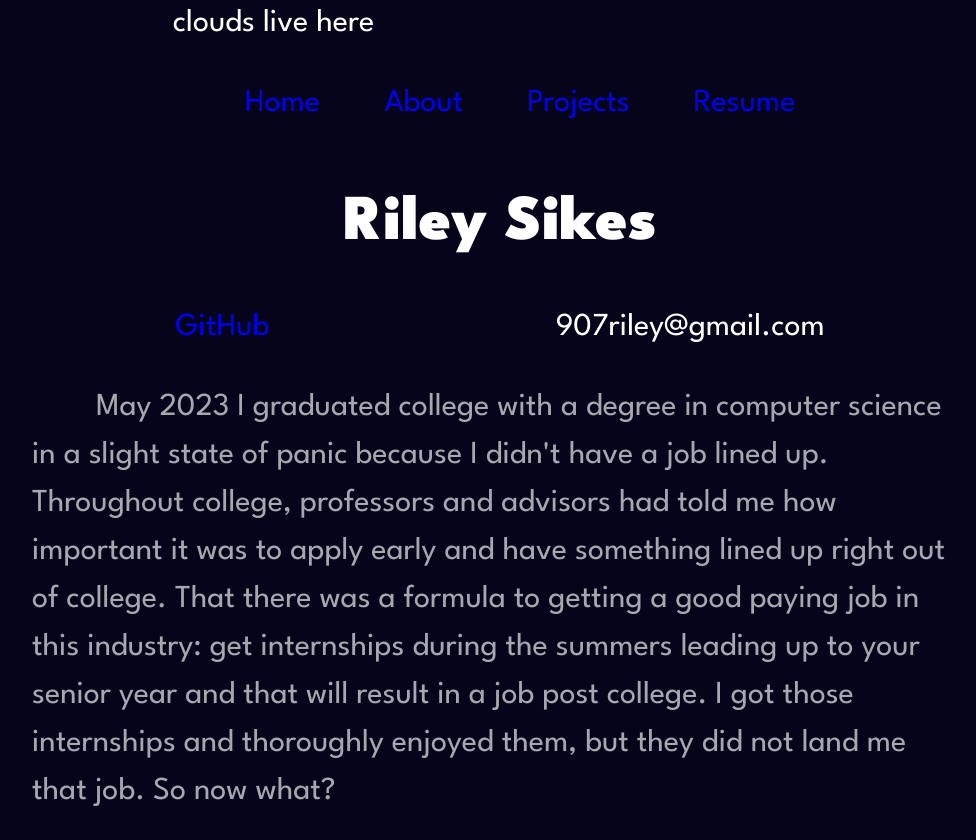
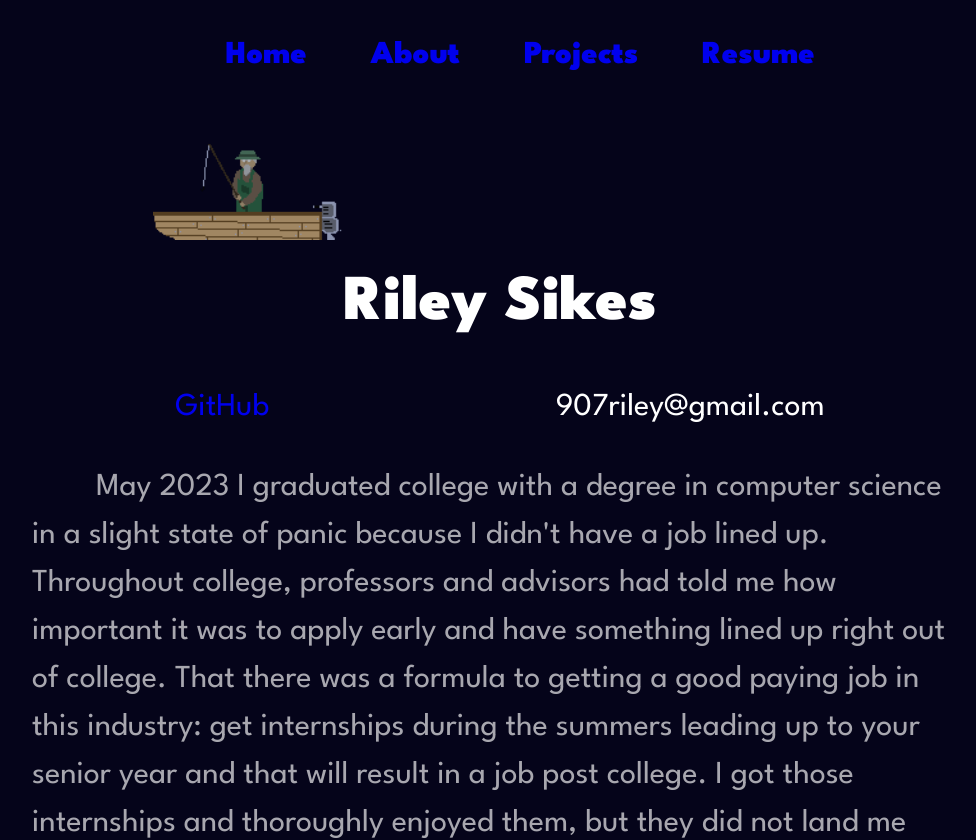
Before and after one commit to 907riley/svelte-portfolio, a Svelte app in the folder portfolio/: page / in a window 1280 px wide. Shown: the top 840 px of the page, without its empty margins (140-1116 px from the left). Built offline with nearby package versions, Linux system fonts and the light colour scheme; a web font is replaced by a local one.

Commit message:
initial boat and such setup

```diff
--- /dev/null
+++ b/portfolio/src/Boat.svelte
@@ -0,0 +1,37 @@
+<script lang="ts">
+    import { onMount } from "svelte";
+
+    export let boatImg: string = "fisherman_static.gif"
+    let mousePosition: {x: number, y: number} = { x: 0, y: 0 }
+
+
+    onMount(() => {
+        window.addEventListener('mousemove', (event) => {
+            mousePosition.x = event.clientX
+            mousePosition.y = event.clientY
+
+            let fisherman = document.getElementById("fisherman")
+            let fishermanWidth = fisherman.offsetWidth
+            fisherman.style.setProperty('left', (mousePosition.x - fishermanWidth/2) + 'px')
+        })
+    })
+
+</script>
+
+<!-- This is strictly for a mouse -->
+<!-- svelte-ignore a11y-no-static-element-interactions -->
+<div class="fisherman-wrapper">
+    <img id="fisherman" src={boatImg} alt="fisherman on a boat"/>
+</div>
+
+<style lang="scss">
+    .fisherman-wrapper {
+        height: 4rem;
+    }
+
+    #fisherman {
+        width: 6rem;
+        position: absolute;
+    }
+
+</style>
--- a/portfolio/src/NavBar.svelte
+++ b/portfolio/src/NavBar.svelte
@@ -1,23 +1,32 @@
 <script lang="ts">
-    import { Link } from "svelte-routing";
+    import { link } from "svelte-routing";
+    import Boat from "./Boat.svelte";
+    import { onMount } from "svelte";
+
+    const boatImages = {
+        resting: "fisherman_static.gif",
+        pullback: 'fisherman_pullback.gif',
+        cast: 'fisherman_cast.gif'
+    }
+
 </script>
 
 <nav class="nav-container">
-    clouds live here
     <ul class="button-wrapper">
         <li class="nav-button-wrapper">
-            <Link to='/'>Home</Link>
+            <a href='/' class="nav-button" use:link>Home</a>
         </li>
         <li class="nav-button-wrapper">
-            <Link to='/about'>About</Link>
+            <a href='/about' class="nav-button" use:link>About</a>
         </li>
         <li class="nav-button-wrapper">
-            <Link to='/projects'>Projects</Link>
+            <a href='/projects' class="nav-button" use:link>Projects</a>
         </li>
         <li class="nav-button-wrapper">
-            <Link to='/resume'>Resume</Link>
+            <a href='/resume' class="nav-button" use:link>Resume</a>
         </li>
     </ul>
+    <Boat boatImg={boatImages.resting}/>
 </nav>
 
 <style lang="scss">
@@ -32,6 +41,11 @@
             margin: 1rem;
             z-index: 10;
             flex: none;
+            font-weight: bold;
+
+            .nav-button {
+                text-decoration: none;
+            }
         }
     }
 </style>
--- a/portfolio/src/app.css
+++ b/portfolio/src/app.css
@@ -102,10 +102,14 @@ a {
     font-size: .75rem;
 }
 
-/* Large devices (laptops/desktops, 992px and up) */
-@media only screen and (min-width: 600px) {
+/* Small devices (portrait tablets and large phones, 600px and up) */
+@media only screen and (max-width: 992px) {
     :root {
         font-size: 1.25rem;
+    }
+
+    .fisherman-wrapper {
+        display: none;
     }
 }
 
@@ -113,6 +117,11 @@ a {
 @media only screen and (min-width: 992px) {
     :root {
         font-size: 1.5rem;
+    }
+
+
+    .fisherman-wrapper {
+        display: block;
     }
 }
 
```
Also changed, not shown: portfolio/public/fisherman_cast.gif (added), portfolio/public/fisherman_pullback.gif (added).
